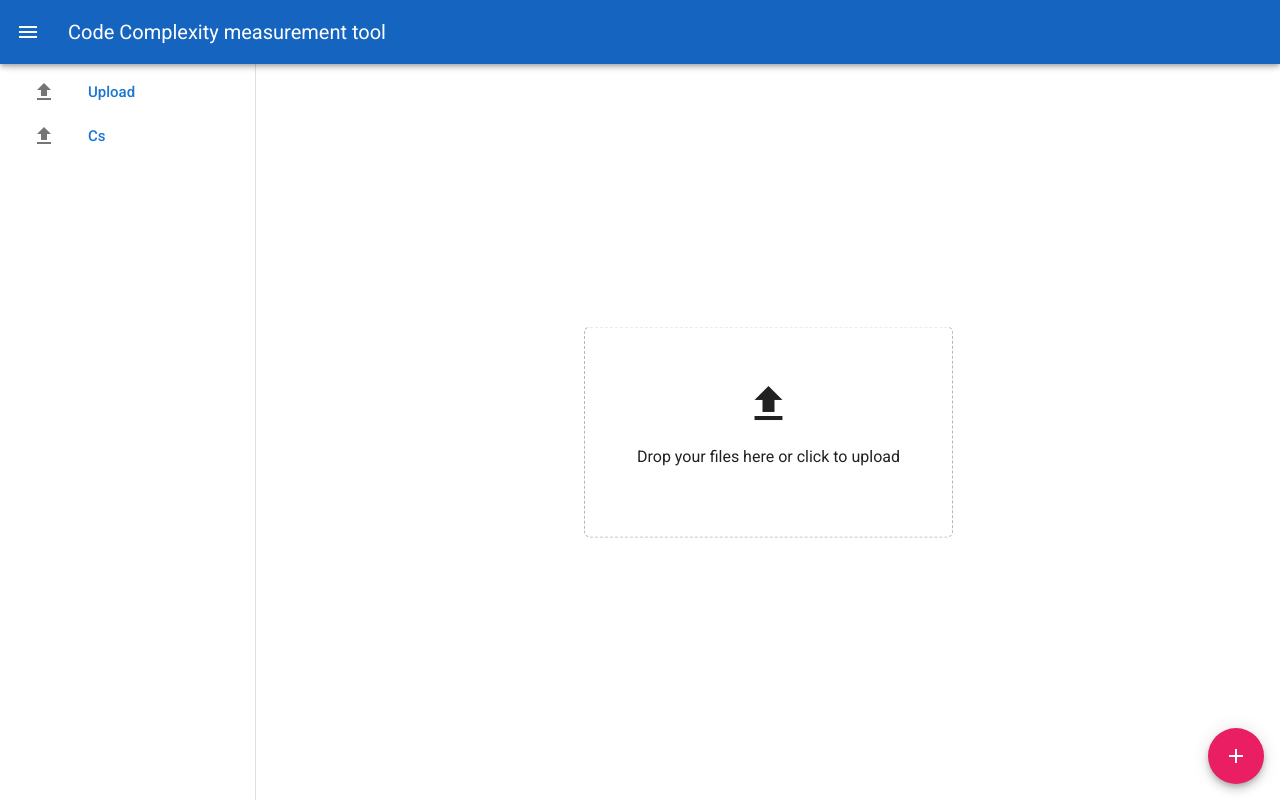
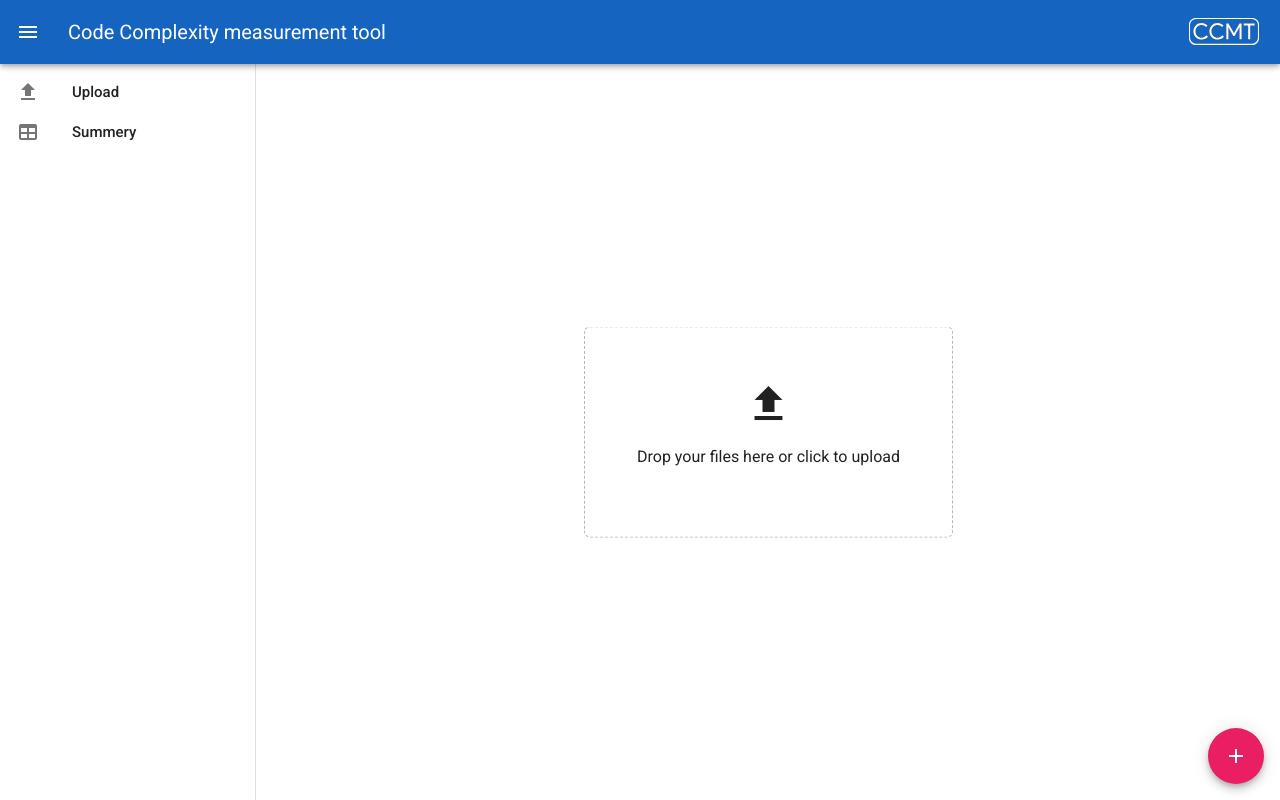
Before and after one commit to VihangaN/CCMT, a Vue app: page / in a window 1280 px wide. Built offline with nearby package versions, Linux system fonts and the light colour scheme.

Commit message:
Navigation fixed and new logo added

```diff
--- a/src/App.vue
+++ b/src/App.vue
@@ -3,28 +3,28 @@
     <v-navigation-drawer v-model="drawer" :clipped="$vuetify.breakpoint.lgAndUp" app>
       <v-list dense nav>
         <!-- navigation list items -->
-
+        <router-link to="/">
           <v-list-item link>
             <v-list-item-icon>
               <v-icon>mdi-upload</v-icon>
             </v-list-item-icon>
-          <router-link to="/">
+
             <v-list-item-content>
               <v-list-item-title class="navtext">Upload</v-list-item-title>
             </v-list-item-content>
+          </v-list-item>
         </router-link>
-        </v-list-item>
-
+        <router-link to="/summery">
           <v-list-item link>
             <v-list-item-icon>
-            <v-icon>mdi-upload</v-icon>
+              <v-icon>mdi-table</v-icon>
             </v-list-item-icon>
-          <router-link to="/summery">
+
             <v-list-item-content>
-              <v-list-item-title class="navtext">Cs</v-list-item-title>
+              <v-list-item-title class="navtext">Summery</v-list-item-title>
             </v-list-item-content>
+          </v-list-item>
         </router-link>
-        </v-list-item>
       </v-list>
     </v-navigation-drawer>
 
@@ -35,28 +35,14 @@
       </v-toolbar-title>
 
       <v-spacer />
-      <!-- <v-btn icon>
-                <v-icon>mdi-apps</v-icon>
+
+      <v-btn icon large disabled="">
+        <v-img src="./assets/logo.svg" alt="Logo" class="logo"></v-img>
       </v-btn>
-            <v-btn icon>
-                <v-icon>mdi-bell</v-icon>
-            </v-btn>
-            <v-btn
-                    icon
-                    large
-            >
-                <v-avatar
-                        size="32px"
-                        item
-                >
-
-                </v-avatar>
-      </v-btn>-->
     </v-app-bar>
     <v-content>
       <v-container class="fill-height" fluid>
         <v-row align="center" justify="center">
-
           <transition name="fade" mode="out-in">
             <router-view></router-view>
           </transition>
@@ -110,16 +96,15 @@ export default {
   }),
   methods: {
     upload() {
-     router.push('/');
+      router.push("/");
     }
   }
 };
 </script>
 
 <style scoped>
-.navtext{
-    font-size:15px !important;
-
+.navtext {
+  font-size: 15px !important;
 }
 .fade-enter-active,
 .fade-leave-active {
@@ -130,6 +115,13 @@ export default {
 
 .fade-enter,
 .fade-leave-active {
-  opacity: 0
+  opacity: 0;
+}
+
+.logo {
+  transform: scale(1.6);
+  float: right;
+  position: absolute;
+  right: 30px;
 }
 </style>
```
Also changed, not shown: src/assets/logo.svg. Lines whose indentation alone changed are shown as unchanged.
